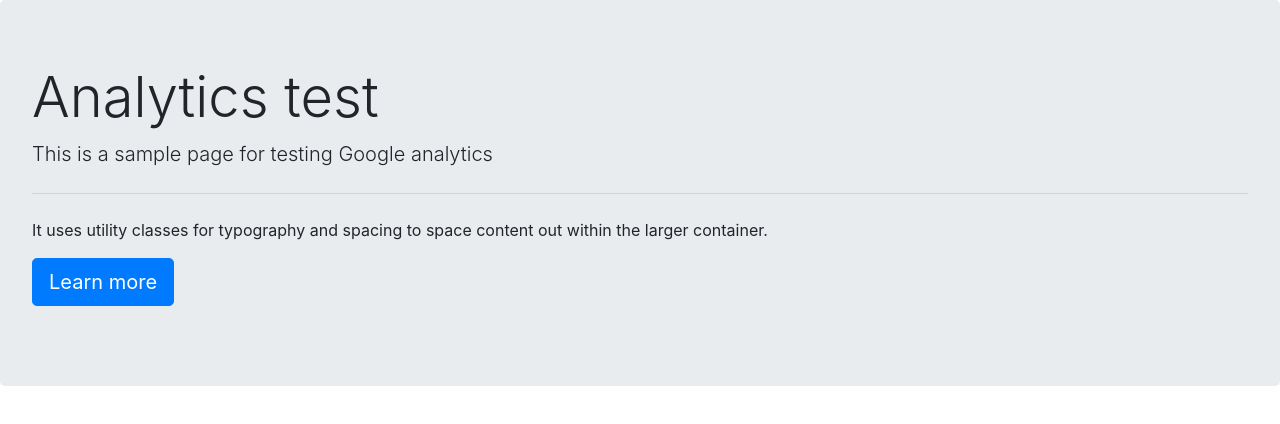
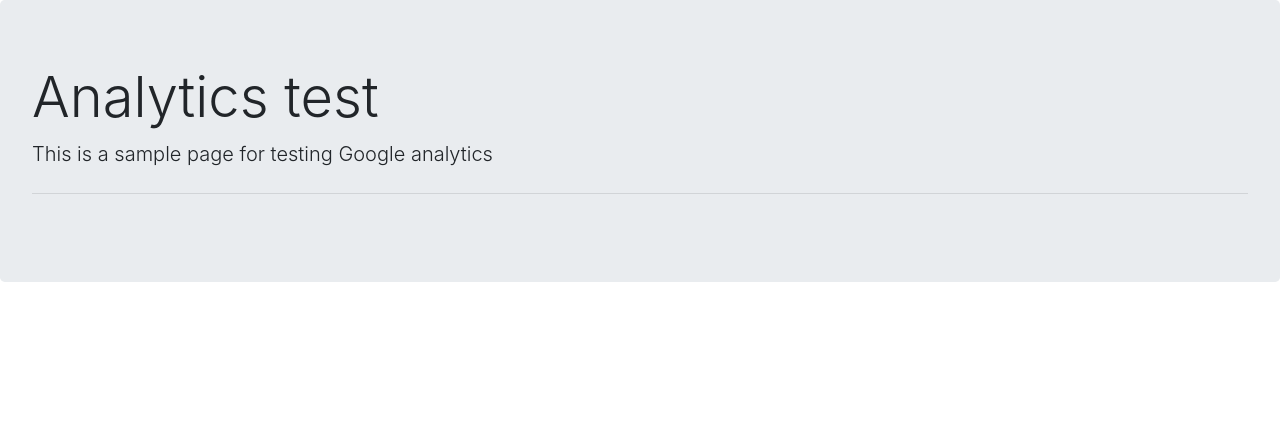
Before and after one commit to tomthomas/analytics, a plain HTML site: page index.html in a window 1280 px wide. Drawn offline with nearby package versions, Linux system fonts and the light colour scheme.

Commit message:
remove code

```diff
--- a/index.html
+++ b/index.html
@@ -24,10 +24,10 @@
   <h1 class="display-4">Analytics test</h1>
   <p class="lead">This is a sample page for testing Google analytics</p>
   <hr class="my-4">
-  <p>It uses utility classes for typography and spacing to space content out within the larger container.</p>
+  <!--<p>It uses utility classes for typography and spacing to space content out within the larger container.</p>
   <p class="lead">
     <a class="btn btn-primary btn-lg" href="#" role="button">Learn more</a>
-  </p>
+  </p>-->
 </div>
 
     <!-- Optional JavaScript -->
```
